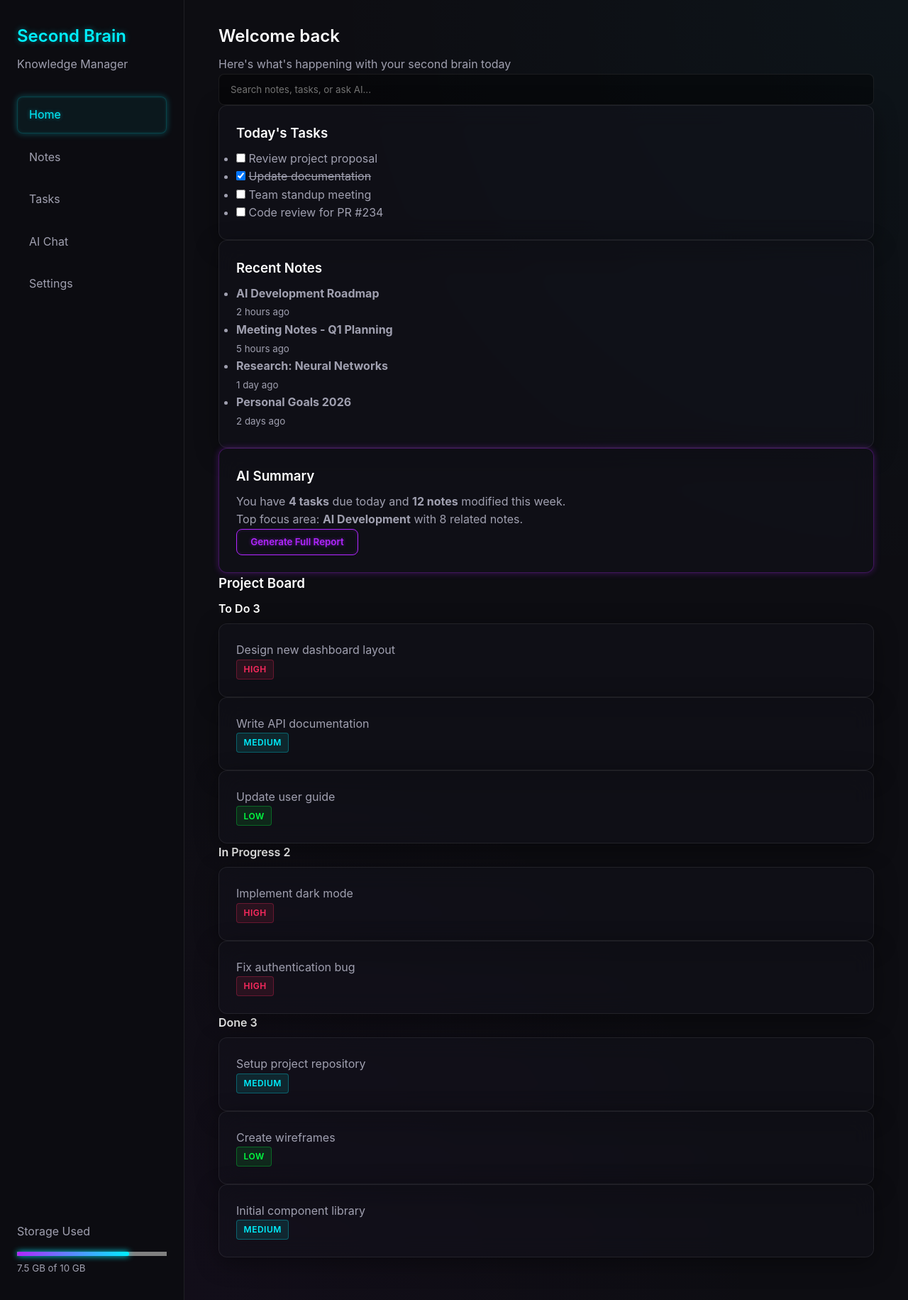
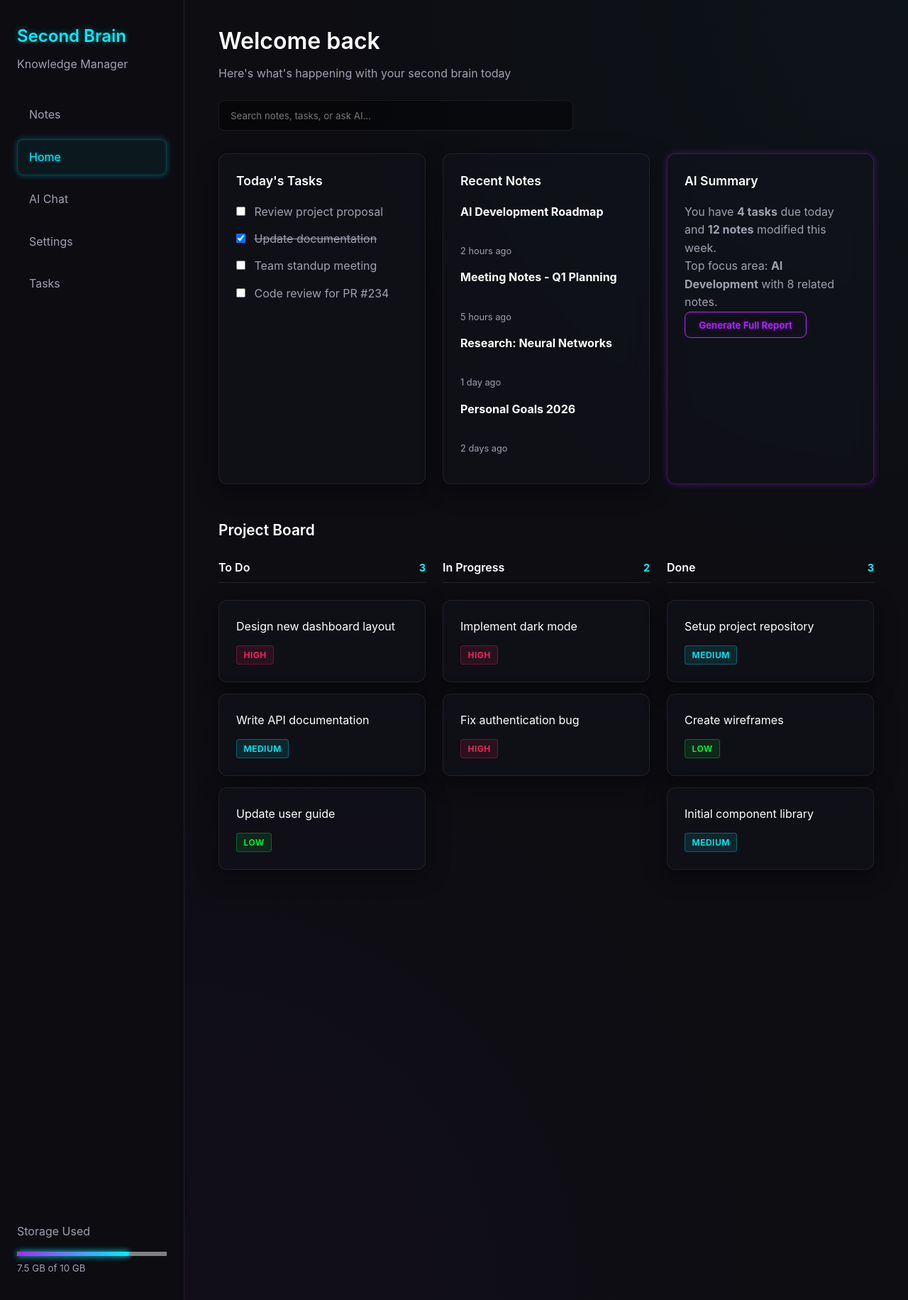
Before and after one commit to Lol4ik0/second_brain_ai, a Django app: template ai_manager/templates/home.html in a window 1280 px wide. Shown: the whole page at 71% size. Run offline with Django 5.2, Linux system fonts and the light colour scheme; the template is opened without the code that fills it, so the values that code supplies are empty.

Commit message:
сделал рабочим проект

```diff
--- a/ai_manager/static/css/styles.css
+++ b/ai_manager/static/css/styles.css
@@ -244,3 +244,195 @@ progress::-webkit-progress-value {
     border-radius: 3px;
     box-shadow: 0 0 8px var(--neon-cyan);
 }
+
+/* ==========================================================================
+   9. LAYOUTS & GRIDS (Расположение элементов как в Figma)
+   ========================================================================== */
+
+/* Дашборд: 3 виджета в ряд */
+.dashboard-widgets {
+    display: grid;
+    grid-template-columns: repeat(3, 1fr); /* 3 одинаковые колонки */
+    gap: 1.5rem;
+    margin-bottom: 2.5rem;
+    margin-top: 1.5rem;
+}
+
+/* Канбан доска: 3 колонки (To Do, In Progress, Done) */
+.kanban-grid {
+    display: grid;
+    grid-template-columns: repeat(3, 1fr);
+    gap: 1.5rem;
+    margin-top: 1rem;
+}
+
+.kanban-column {
+    display: flex;
+    flex-direction: column;
+    gap: 1rem;
+}
+
+.kanban-column h4 {
+    display: flex;
+    justify-content: space-between;
+    align-items: center;
+    border-bottom: 1px solid rgba(255, 255, 255, 0.1);
+    padding-bottom: 0.5rem;
+    margin-bottom: 0.5rem;
+}
+
+/* Страница Заметок: 3 колонки (Дерево, Редактор, Связи) */
+.notes-layout {
+    display: grid;
+    grid-template-columns: 250px 1fr 250px; /* Боковые панели по 250px, центр занимает остаток */
+    gap: 2rem;
+    height: 100%;
+}
+
+/* Страница Чат-ИИ: Контекст слева, Чат справа */
+.chat-layout-split {
+    display: grid;
+    grid-template-columns: 300px 1fr;
+    gap: 2rem;
+    height: 100%;
+}
+
+/* Убираем маркеры списков для чистоты */
+ul.task-list, ul.notes-list {
+    list-style: none;
+    padding-left: 0;
+}
+
+ul.task-list li, ul.notes-list li {
+    margin-bottom: 0.8rem;
+}
+
+/* ==========================================================================
+   10. PAGE HEADER & SEARCH
+   ========================================================================== */
+.page-header {
+    margin-bottom: 2rem;
+}
+
+.page-header h2 {
+    font-size: 2rem;
+    margin-bottom: 0.5rem;
+}
+
+.page-header p {
+    color: var(--text-secondary);
+    margin-bottom: 1.5rem;
+}
+
+.search-container {
+    margin-top: 1rem;
+}
+
+.search-container input {
+    width: 100%;
+    max-width: 500px;
+}
+
+/* ==========================================================================
+   11. PROJECT BOARD
+   ========================================================================== */
+.project-board {
+    margin-top: 3rem;
+}
+
+.project-board h3 {
+    font-size: 1.3rem;
+    margin-bottom: 1.5rem;
+    color: var(--text-primary);
+}
+
+/* ==========================================================================
+   12. KANBAN CARDS & STYLING
+   ========================================================================== */
+.kanban-card p {
+    margin: 0 0 0.8rem 0;
+    color: var(--text-primary);
+}
+
+.kanban-card .tag {
+    margin-bottom: 0;
+}
+
+.kanban-column h4 .count {
+    color: var(--neon-cyan);
+    font-weight: 700;
+    font-size: 0.9rem;
+}
+
+/* ==========================================================================
+   13. WIDGET CONTENT STYLING
+   ========================================================================== */
+.widget h3 {
+    font-size: 1.1rem;
+    margin-bottom: 1rem;
+    color: var(--text-primary);
+}
+
+.widget input[type="checkbox"] {
+    margin-right: 0.5rem;
+    cursor: pointer;
+}
+
+.widget label {
+    cursor: pointer;
+    color: var(--text-secondary);
+}
+
+.widget label:hover {
+    color: var(--neon-cyan);
+}
+
+.task-list li input[type="checkbox"]:checked + label {
+    color: var(--text-secondary);
+    text-decoration: line-through;
+}
+
+.notes-list strong {
+    color: var(--text-primary);
+    display: block;
+    margin-bottom: 0.2rem;
+}
+
+.notes-list small {
+    color: var(--text-secondary);
+    font-size: 0.8rem;
+}
+
+/* ==========================================================================
+   14. BUTTON STYLING VARIANTS
+   ========================================================================== */
+.btn-primary {
+    color: var(--neon-cyan);
+    border: 1px solid var(--neon-cyan);
+    background: transparent;
+}
+
+.btn-primary:hover {
+    background: rgba(0, 240, 255, 0.1);
+    box-shadow: var(--glow-cyan);
+}
+
+.btn-outline-cyan {
+    color: var(--neon-cyan);
+    border: 1px solid var(--neon-cyan);
+}
+
+.btn-outline-cyan:hover {
+    background: rgba(0, 240, 255, 0.1);
+    box-shadow: var(--glow-cyan);
+}
+
+.btn-outline-danger {
+    color: var(--neon-red);
+    border: 1px solid var(--neon-red);
+}
+
+.btn-outline-danger:hover {
+    background: rgba(255, 42, 95, 0.1);
+    box-shadow: 0 0 10px rgba(255, 42, 95, 0.3);
+}
--- a/ai_manager/templates/sidebar.html
+++ b/ai_manager/templates/sidebar.html
@@ -6,11 +6,11 @@
 
     <nav class="main-nav">
         <ul>
-            <li class="{% if active == 'home' %}active{% endif %}"><a href="home.html">Home</a></li>
-            <li class="{% if active == 'notes' %}active{% endif %}"><a href="notes.html">Notes</a></li>
-            <li class="{% if active == 'tasks' %}active{% endif %}"><a href="tasks.html">Tasks</a></li>
-            <li class="{% if active == 'ai-chat' %}active{% endif %}"><a href="ai-chat.html">AI Chat</a></li>
-            <li class="{% if active == 'settings' %}active{% endif %}"><a href="settings.html">Settings</a></li>
+            <li class="{% if active == 'notes' %}active{% endif %}"><a href="{% url 'notes' %}">Notes</a></li>
+            <li class="{% if active == 'home' %}active{% endif %}"><a href="{% url 'home' %}">Home</a></li>
+            <li class="{% if active == 'ai-chat' %}active{% endif %}"><a href="{% url 'chat' %}">AI Chat</a></li>
+            <li class="{% if active == 'settings' %}active{% endif %}"><a href="{% url 'settings' %}">Settings</a></li>
+            <li class="{% if active == 'tasks' %}active{% endif %}"><a href="{% url 'tasks' %}">Tasks</a></li>
         </ul>
     </nav>
 
```
Also changed, not shown: ai_manager/ai_manager/settings.py (+5 -2 lines).
